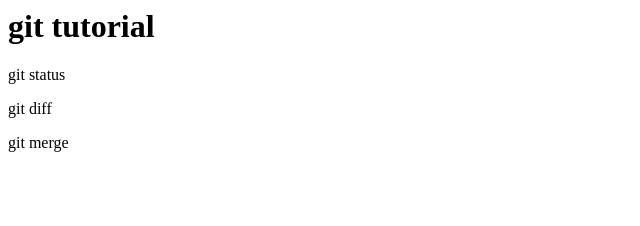
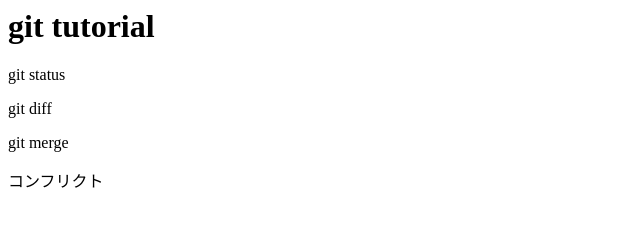
Before and after one commit to RyoKataokaGit/git_tutorial, a plain HTML site: page index.html in a window 1280 px wide. Shown: the full height of the page, 0-640 px from the left. Drawn offline with Linux system fonts and the light colour scheme.

Commit message:
コンフリクトを追記

```diff
--- a/index.html
+++ b/index.html
@@ -2,3 +2,4 @@
 <p>git status</p>
 <p>git diff</p>
 <p>git merge</p>
+<p>コンフリクト<p>
```
